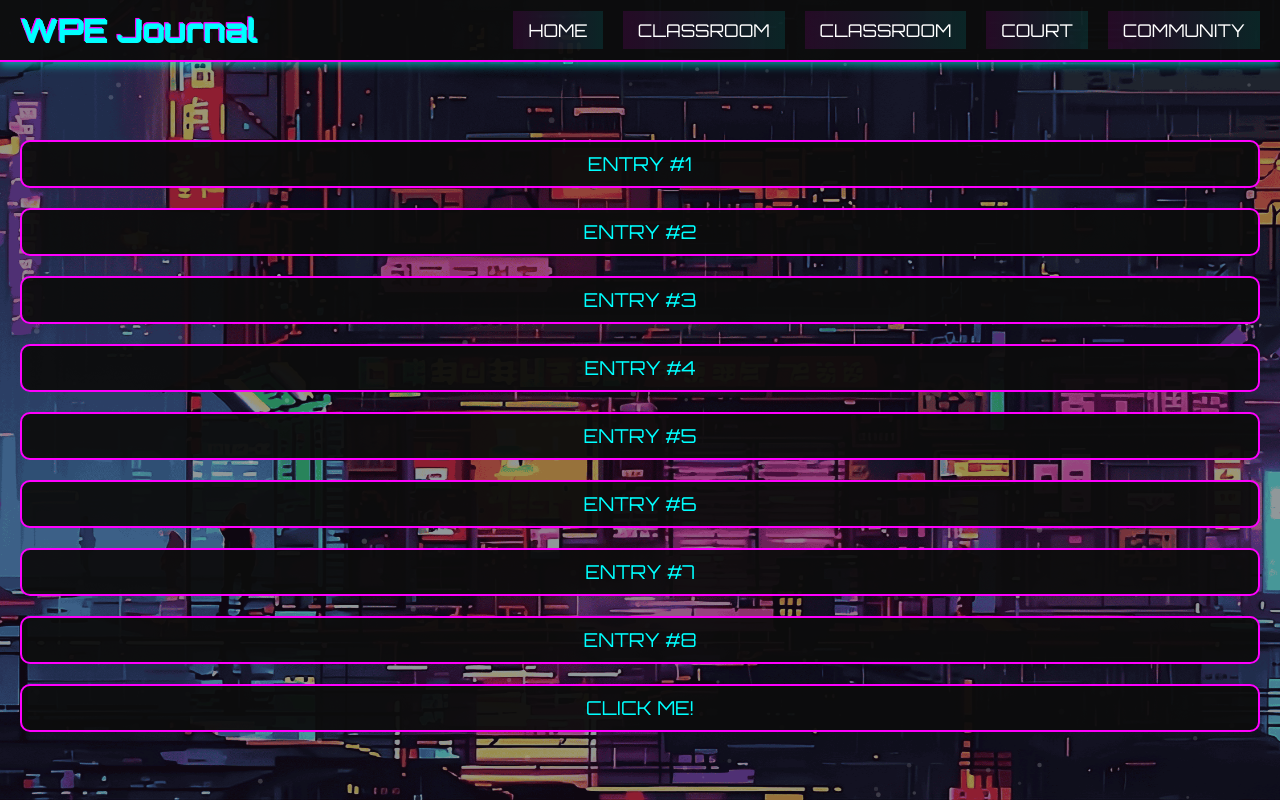
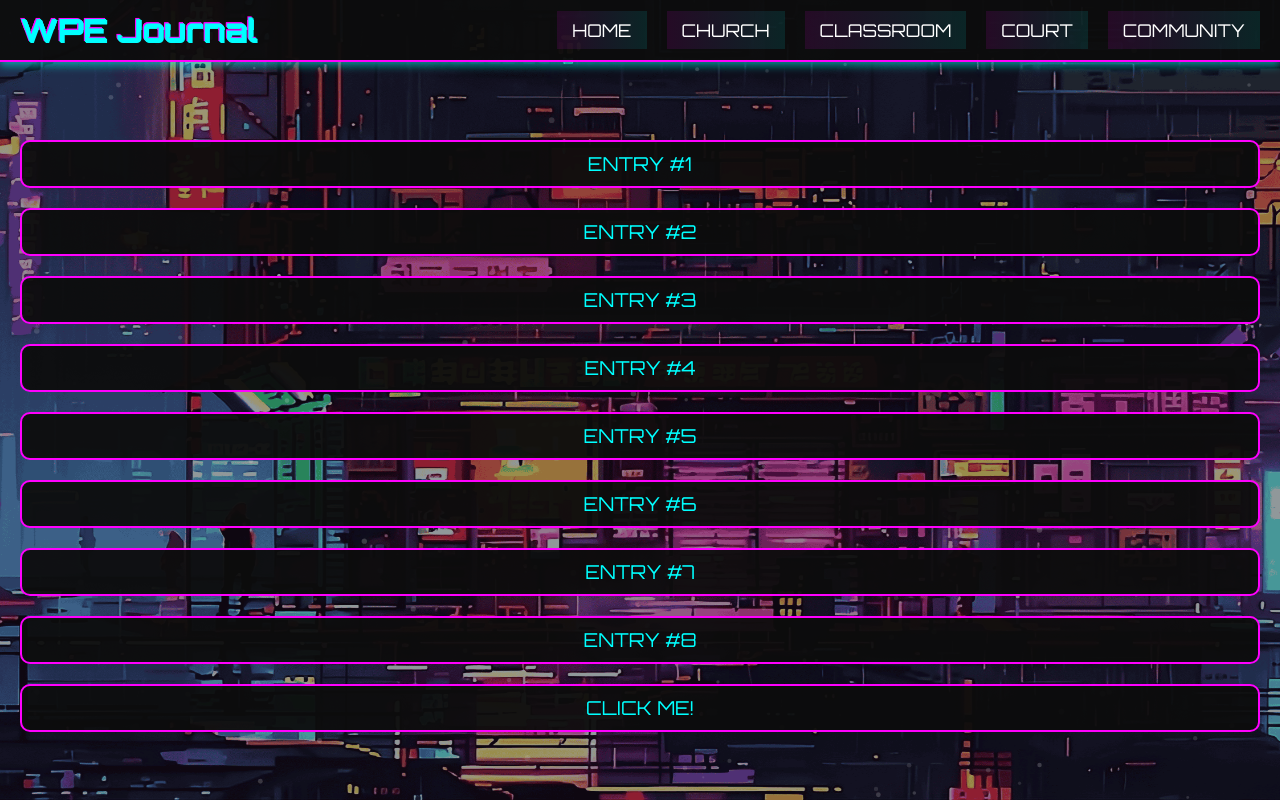
Before and after one commit to MrSmeshy/Divinagracia---GE10-Journal, a plain HTML site: page Culture.html in a window 1280 px wide. Drawn offline with Linux system fonts and the light colour scheme.

Commit message:
Add files via upload

```diff
--- a/Culture.html
+++ b/Culture.html
@@ -388,7 +388,7 @@ main {
     <h1>WPE Journal</h1>
     <nav>
 	  <a href="index.html">Home</a>
-	  <a href="Church(2).html">Classroom</a>
+	  <a href="Church(2).html">Church</a>
       <a href="Classroom.html">Classroom</a>
       <a href="Court.html">Court</a>
       <a href="Community.html">Community</a>
```
